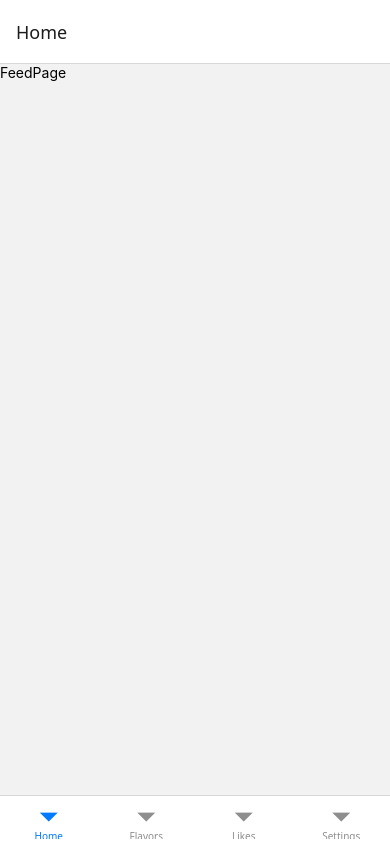
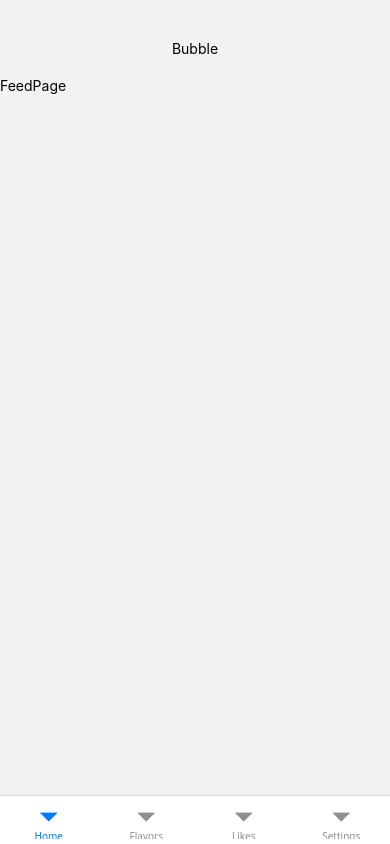
Before and after one commit to BubbleRSS/bubble-react-native, a React Native app: screen /Tabs in a window 390 px wide. Built offline with nearby package versions, Linux system fonts and the light colour scheme.

Commit message:
feat: create basic header

```diff
--- /dev/null
+++ b/src/presentation/components/BaseHeader/index.tsx
@@ -0,0 +1,31 @@
+import { FC } from "react";
+import { StyleSheet, Text, View } from "react-native";
+
+type BaseHeaderProps = {
+  title: string
+}
+
+export const BaseHeader: FC<BaseHeaderProps> = ({
+  title
+}) => {
+  return (
+    <View style={styles.headerContainer}>
+      <View style={styles.titleActionContainer}>
+        <Text>{title}</Text>
+      </View>
+    </View>
+  );
+}
+
+const styles = StyleSheet.create({
+  headerContainer: {
+    paddingTop: 40,
+    paddingBottom: 20,
+    paddingHorizontal: 20
+  },
+  titleActionContainer: {
+    display: 'flex',
+    justifyContent: 'space-between',
+    alignItems: 'center'
+  }
+});
--- a/src/presentation/components/BottomTabNavigator/index.tsx
+++ b/src/presentation/components/BottomTabNavigator/index.tsx
@@ -6,19 +6,21 @@ import {
   MakeLikesFactory,
   MakeSettingsFactory
 } from '@/main/factories/pages';
-import { MaterialCommunityIcons } from '@expo/vector-icons';
-import { useNavigation } from "@react-navigation/native";
+import { BaseHeader } from '@/presentation/components/BaseHeader';
 
 const Tab = createBottomTabNavigator();
 
 export const BottomTabNavigator: FC = () => {
-  const navigation = useNavigation();
-
   return (
     <Tab.Navigator>
       <Tab.Screen
         name='Home'
         component={MakeHomeFactory}
+        options={{
+          header: () => (
+            <BaseHeader title='Bubble' />
+          )
+        }}
       />
 
       <Tab.Screen
--- /dev/null
+++ b/src/presentation/components/index.ts
@@ -0,0 +1 @@
+export * from './BaseHeader';
```
